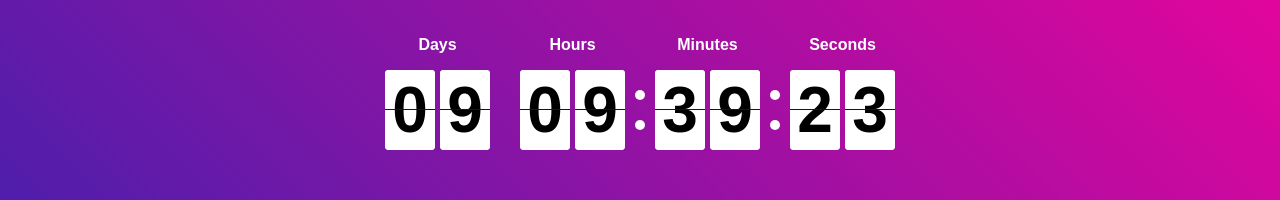
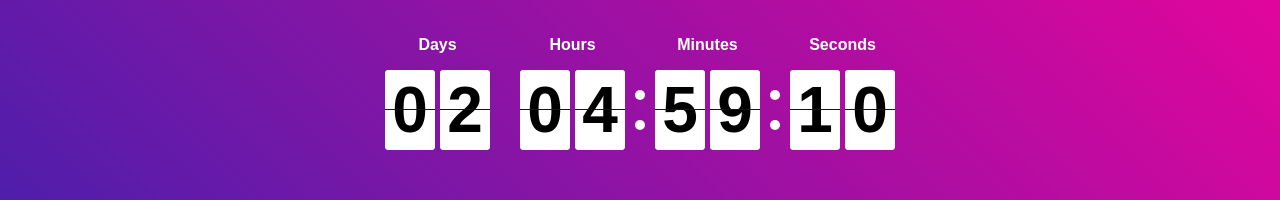
Before and after one commit to Nero-o/ContagemRegressiva, a plain HTML site: page index.html in a window 1280 px wide. Shown: the part 293-493 px from the top of the page. Drawn offline with Linux system fonts and the light colour scheme.

Commit message:
feat: add new time

```diff
--- a/index.html
+++ b/index.html
@@ -18,7 +18,7 @@
     </div>
     <script>
         document.addEventListener('DOMContentLoaded', () => {
-            let timer_ = 1692974443//Unidade para converter o tempo(Epoche converter)
+            let timer_ = 1692352830//Unidade para converter o tempo(Epoche converter)
             let flipdown = new FlipDown(timer_)
                 .start()
                 .ifEnded(() => {
```
